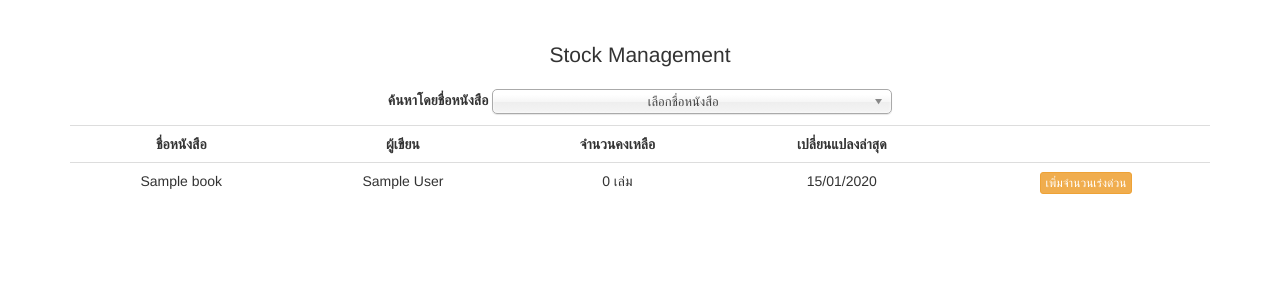
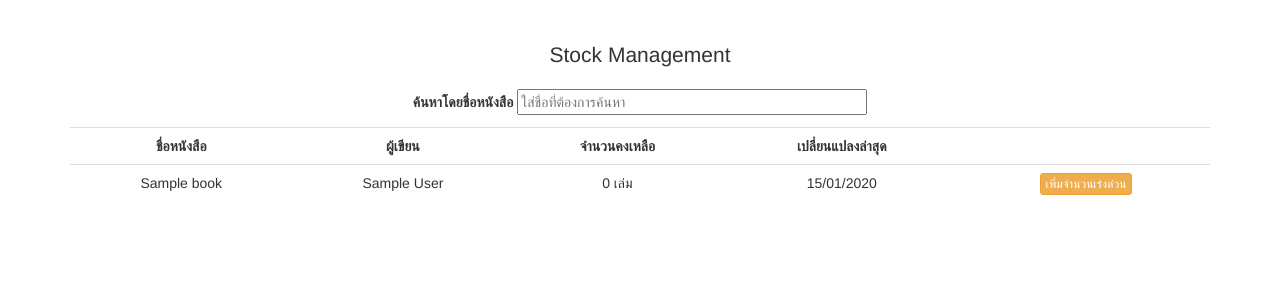
Before and after one commit to rachatachunin/MUPRESS, a PHP site: page /Backend/stock/stock.php in a window 1280 px wide. Shown: the part 97-397 px from the top of the page. Run offline with PHP 8.4, Linux system fonts and the light colour scheme; tables that the repository leaves empty or names only in its code hold one stand-in row (values such as "Sample post").

Commit message:
stock can search

```diff
--- a/Backend/stock/stock.php
+++ b/Backend/stock/stock.php
@@ -55,13 +55,7 @@
 <div class="row" id="search-bar" style="text-align: center;">
     <div class="from-group">
       <label for="searchb" class="control-label">ค้นหาโดยชื่อหนังสือ</label>
-          <select class="chosen-select" style="width: 400px" name="searchb" id="searchb" onchange="getBook(this.value)" aria-describedby="sizing-addon6">
-              <option selected disabled>เลือกชื่อหนังสือ</option>
-              <?php  while($row = mysqli_fetch_array($allBookk)) {
-                  echo '<option value="'.$row['book_id'].'">'.$row['title'].'</option>';
-              }
-              ?>
-          </select>
+        <input type="text" style="width:350px" id="searchb" placeholder="ใส่ชื่อที่ต้องการค้นหา" aria-describedby="sizing-addon" name="bookn" >
           <span class="help-block"></span>
     </div>
 </div>
@@ -178,7 +172,7 @@
       $(e.currentTarget).find('input[name="bookid"]').val(bookId);
     });
 
-    $("#searchb").on("change", function() {
+    $("#searchb").on("keyup", function() {
     var value = $(this).val();
 
           $("table tr").each(function(index) {
@@ -197,17 +191,6 @@
               }
           });
     });
-    // $("#searchb").change(function(){
-    //     _this = this;
-    //     // Show only matching TR, hide rest of them
-    //     $.each($("#table tbody").find("tr"), function() {
-    //         console.log($(this).text());
-    //         if($(this).text().toLowerCase().indexOf($(_this).val().toLowerCase()) == -1)
-    //            $(this).hide();
-    //         else
-    //              $(this).show();
-    //     });
-    // });
 
     jQuery(document).ready(function(){
     // This button will increment the value
```
